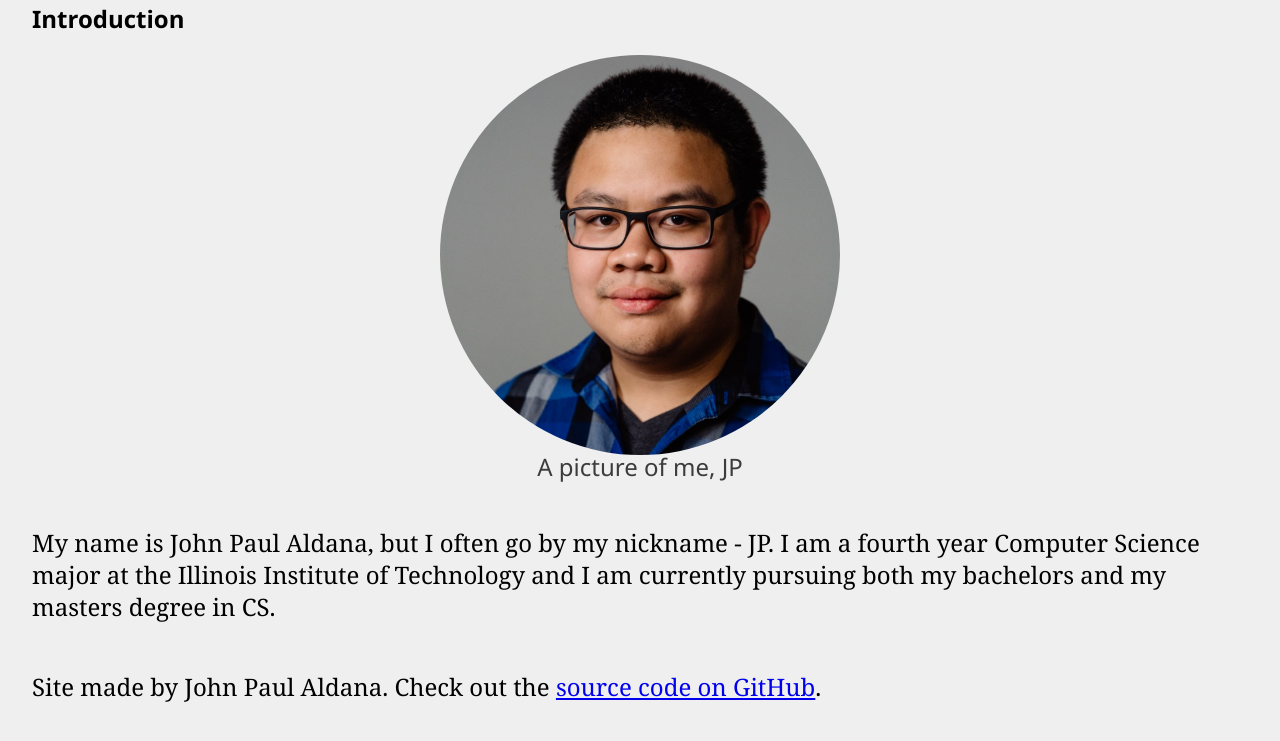
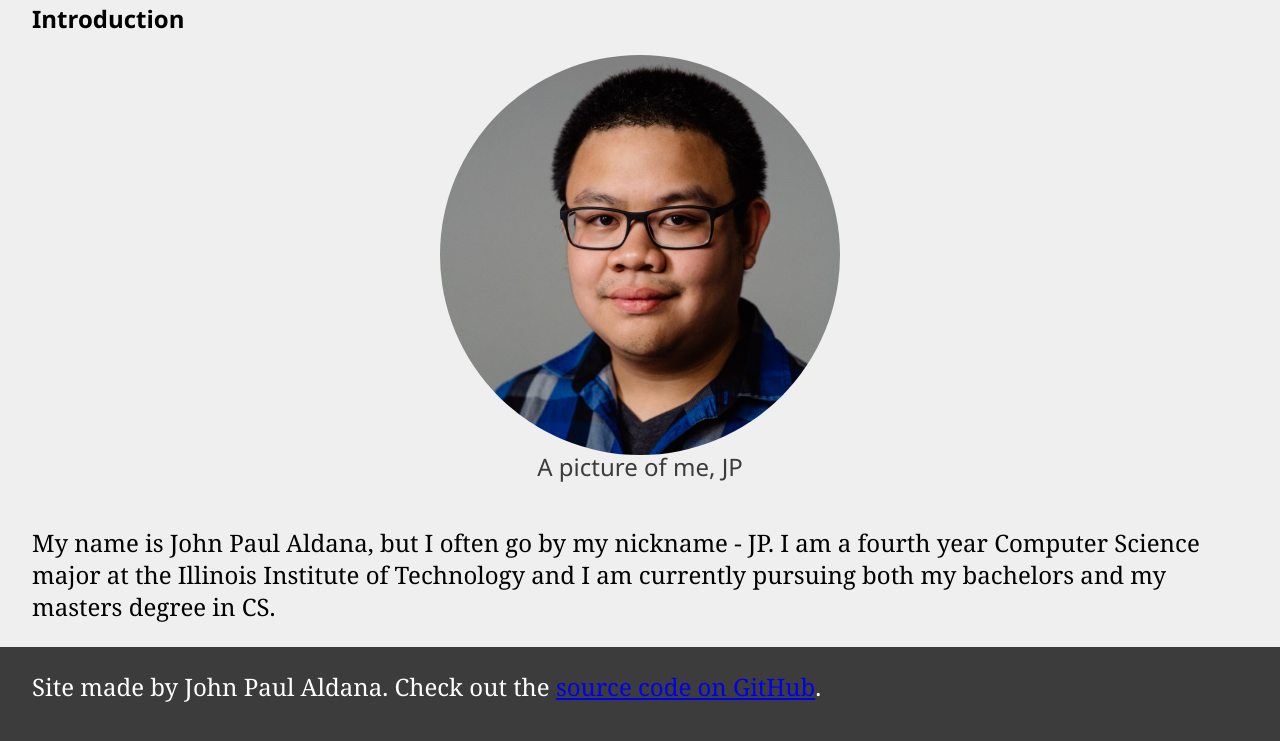
Before and after one commit to jpaldana/itmd-361-project-3, a plain HTML site: page index.html in a window 1280 px wide. Shown: the part 227-968 px from the top of the page. Drawn offline with Linux system fonts and the light colour scheme.

Commit message:
Change footer background and color to 3c3c3c/white

```diff
--- a/css/screen.css
+++ b/css/screen.css
@@ -134,6 +134,8 @@ figcaption {
 #footer {
   padding-top: 1em; /* remove extra spacing */
   padding-bottom: 3em; /* add extra spacing */
+  background-color: #3c3c3c;
+  color: white;
 }
 
 /* page-specific */
```
